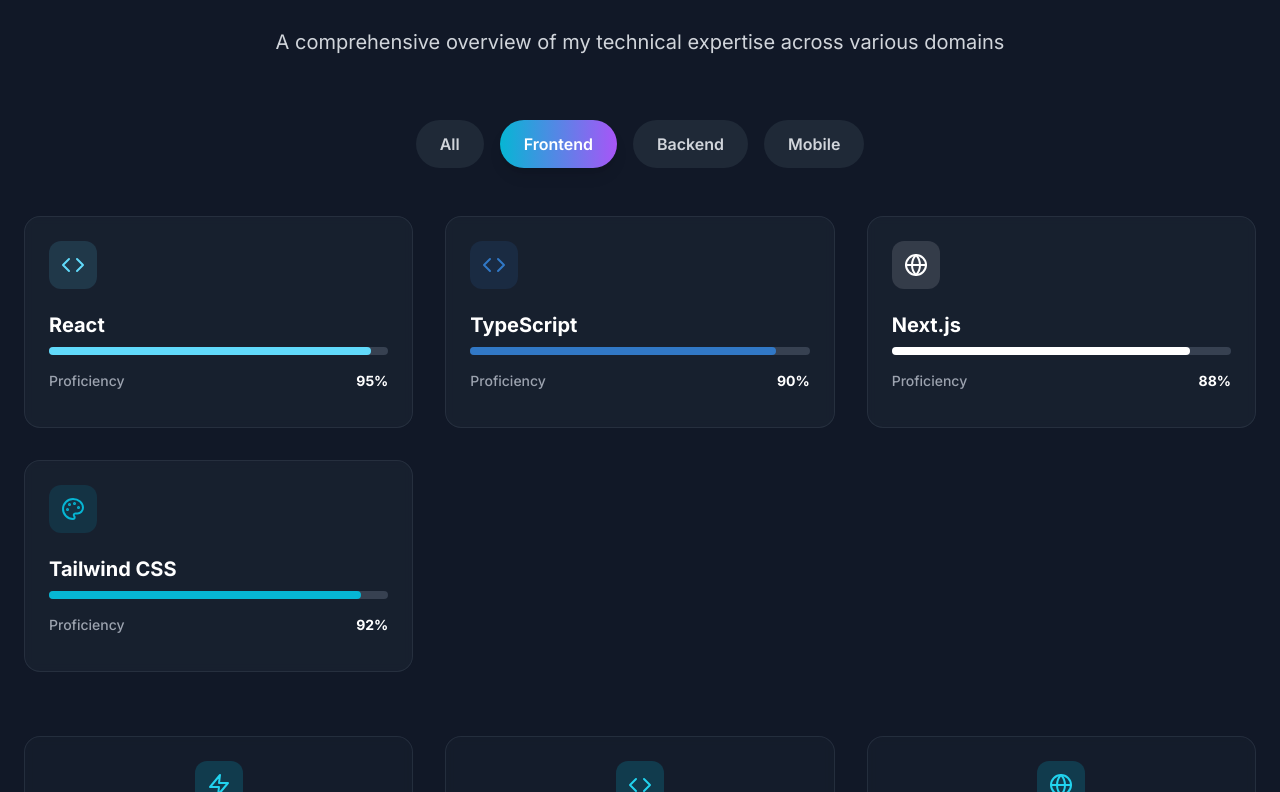
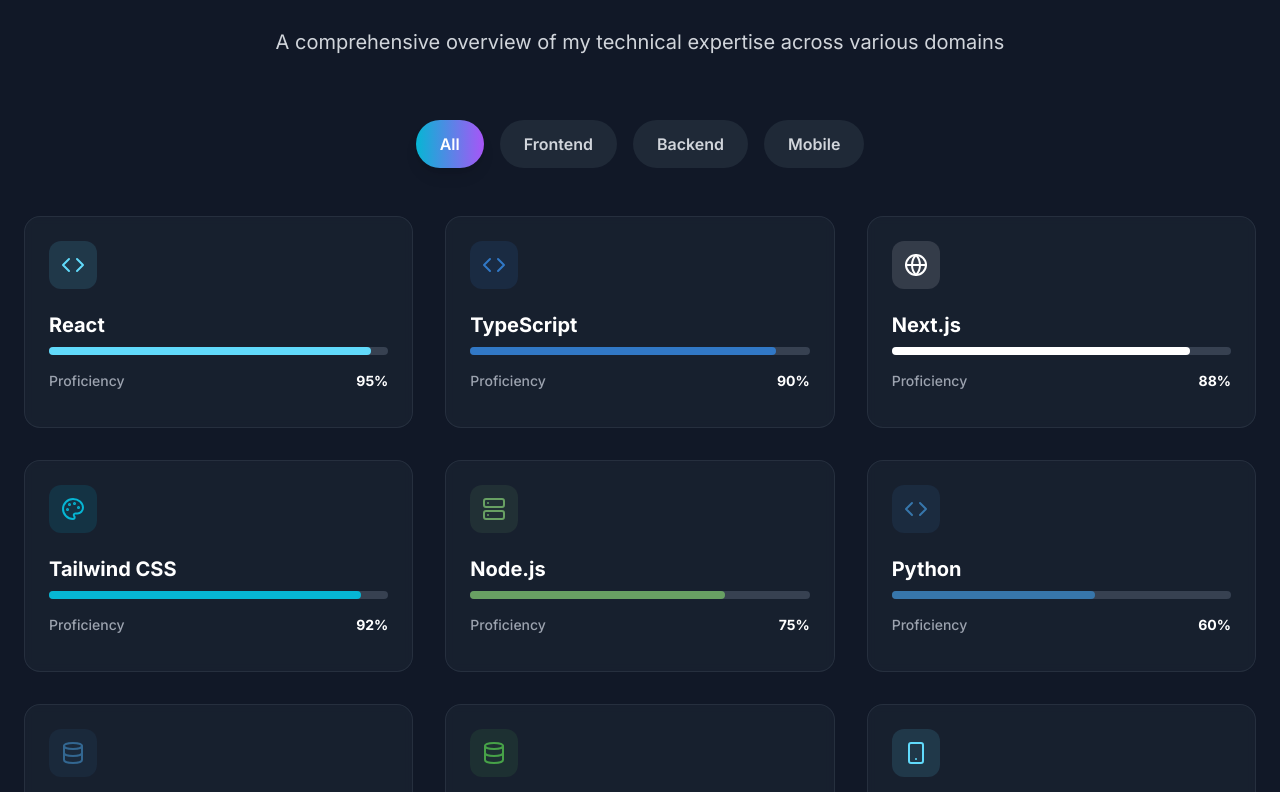
Before and after one commit to Shohail-M/personal-port, a React (Vite) app: page / in a window 1280 px wide. Shown: the part 1968-2760 px from the top of the page. Built offline with nearby package versions, Linux system fonts and the light colour scheme.

Commit message:
Updated Skills.tsx

```diff
--- a/src/components/Skills.tsx
+++ b/src/components/Skills.tsx
@@ -16,7 +16,7 @@ interface SkillCategory {
 }
 
 const Skills: React.FC<{ isDark?: boolean }> = ({ isDark = true }) => {
-  const [activeCategory, setActiveCategory] = useState<string>('Frontend');
+  const [activeCategory, setActiveCategory] = useState<string>('All');
 
   const skillCategories: SkillCategory[] = [
     {
```
